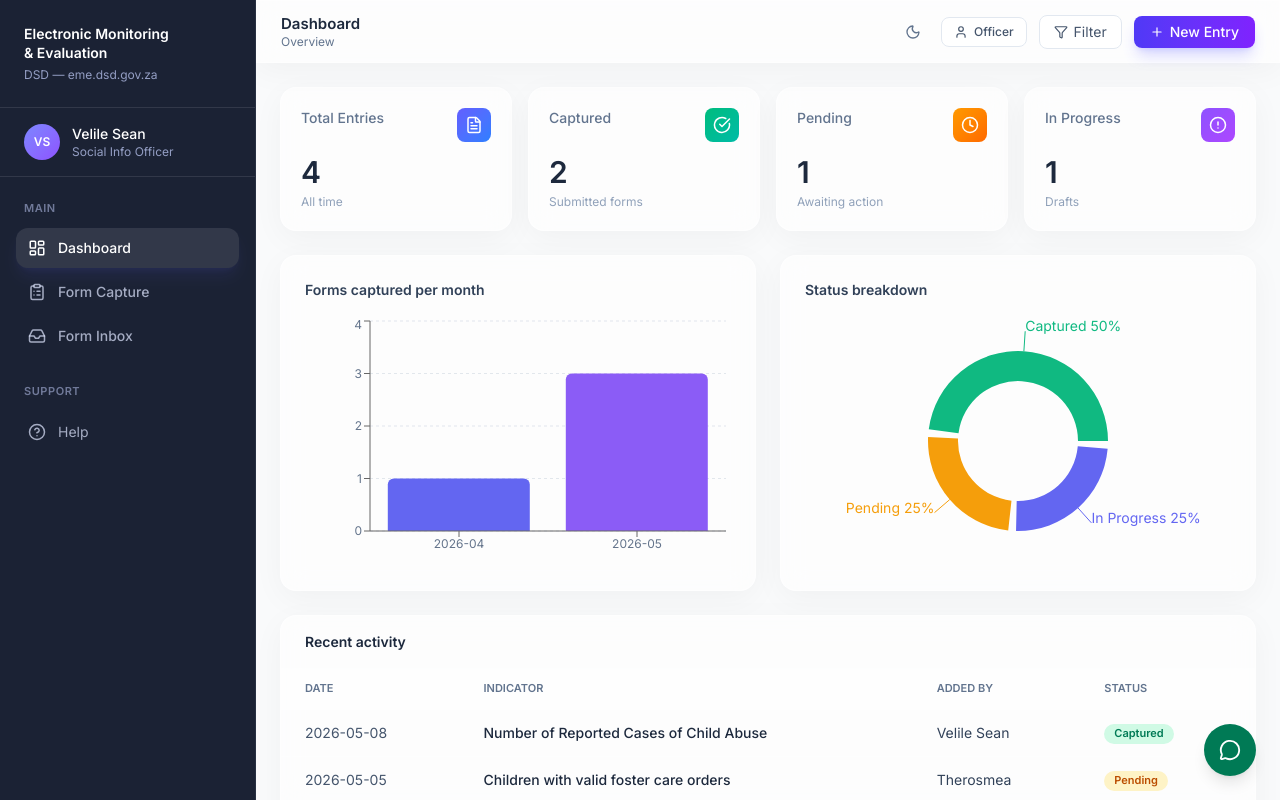
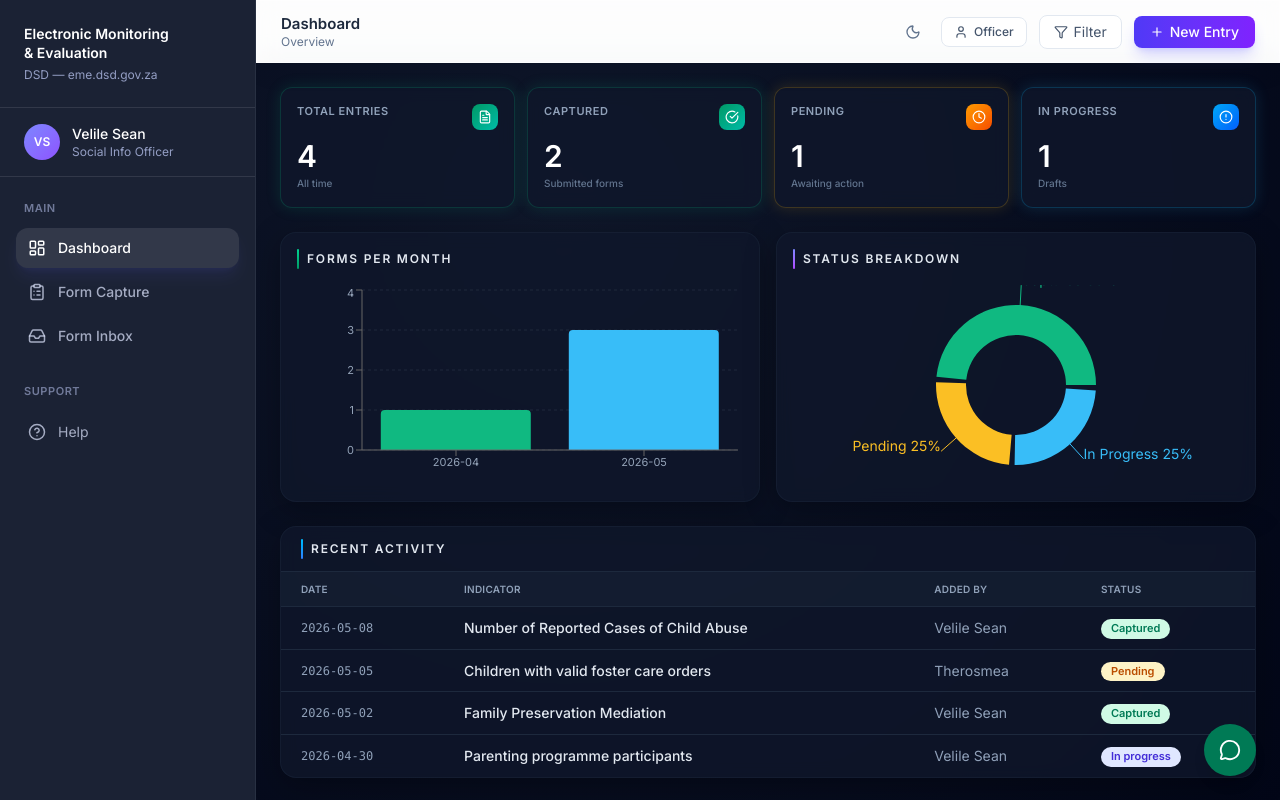
Before and after one commit to MondeNel/dsd_system, a React (Vite) app in the folder dsd_system/: page / in a window 1280 px wide. Built offline with nearby package versions, Linux system fonts and the light colour scheme.

Commit message:
Fix Dashboard white space: negative margins for edge-to-edge dark theme

```diff
--- a/dsd_system/src/components/DashboardView.jsx
+++ b/dsd_system/src/components/DashboardView.jsx
@@ -8,19 +8,15 @@ import {
   BarChart, Bar, XAxis, YAxis, CartesianGrid, Tooltip, ResponsiveContainer,
   PieChart, Pie, Cell,
 } from 'recharts';
-import { CardSkeleton, ChartSkeleton, TableSkeleton } from './Skeletons';
+import { CardSkeleton, ChartSkeleton } from './Skeletons';
 
-const CHART_COLORS = ['#6366f1', '#8b5cf6', '#a78bfa', '#c4b5fd'];
-const PIE_COLORS = ['#10b981', '#f59e0b', '#6366f1'];
+const CHART_COLORS = ['#10b981', '#38bdf8', '#a78bfa', '#f472b6'];
+const PIE_COLORS = ['#10b981', '#fbbf24', '#38bdf8'];
 
-// Helper: given "2026-04" return { dateFrom: "2026-04-01", dateTo: "2026-04-30" }
 const getMonthRange = (monthStr) => {
   const [year, month] = monthStr.split('-');
   const lastDay = new Date(parseInt(year), parseInt(month), 0).getDate().toString().padStart(2, '0');
-  return {
-    dateFrom: `${year}-${month}-01`,
-    dateTo: `${year}-${month}-${lastDay}`,
-  };
+  return { dateFrom: `${year}-${month}-01`, dateTo: `${year}-${month}-${lastDay}` };
 };
 
 export default function DashboardView({ onEntryClick, onQuickFilter, onChartFilter }) {
@@ -32,26 +28,28 @@ export default function DashboardView({ onEntryClick, onQuickFilter, onChartFilt
     return () => clearTimeout(timer);
   }, []);
 
+  // ========== SKELETON ==========
   if (loading) {
     return (
-      <div className="space-y-6">
-        <div className="grid grid-cols-1 sm:grid-cols-2 lg:grid-cols-4 gap-4">
+      <div className="-m-4 sm:-m-6 p-4 sm:p-6 min-h-full"
+        style={{ background: 'radial-gradient(circle at 20% 30%, #0f172a, #020617)' }}>
+        <div className="grid grid-cols-2 lg:grid-cols-4 gap-3 mb-4">
           {Array.from({ length: 4 }).map((_, i) => <CardSkeleton key={i} />)}
         </div>
-        <div className="grid grid-cols-1 lg:grid-cols-2 gap-6">
-          <ChartSkeleton />
-          <ChartSkeleton />
+        <div className="grid grid-cols-1 lg:grid-cols-2 gap-4 mb-4">
+          <ChartSkeleton /><ChartSkeleton />
         </div>
-        <TableSkeleton rows={5} cols={role === 'supervisor' ? 5 : 4} />
+        <div className="h-40 bg-slate-800/50 rounded-xl animate-pulse" />
       </div>
     );
   }
 
+  // ========== DATA ==========
   const total = entries.length;
   const captured = entries.filter((e) => e.status === 'captured').length;
   const pending = entries.filter((e) => e.status === 'pending').length;
   const inProgress = entries.filter((e) => e.status === 'inprogress').length;
-  const recent = [...entries].sort((a, b) => new Date(b.date) - new Date(a.date)).slice(0, 5);
+  const recent = [...entries].sort((a, b) => new Date(b.date) - new Date(a.date)).slice(0, 6);
 
   const monthsMap = {};
   entries.forEach((e) => {
@@ -68,141 +66,104 @@ export default function DashboardView({ onEntryClick, onQuickFilter, onChartFilt
     { name: 'In Progress', value: inProgress },
   ].filter((d) => d.value > 0);
 
-  // Click handlers for charts
   const handleBarClick = (data) => {
-    if (data && data.name) {
-      const range = getMonthRange(data.name);
-      onChartFilter(range);
-    }
+    if (data?.name) onChartFilter(getMonthRange(data.name));
   };
-
   const handlePieClick = (data) => {
-    if (data && data.name) {
-      const statusMap = {
-        'Captured': 'captured',
-        'Pending': 'pending',
-        'In Progress': 'inprogress',
-      };
-      const status = statusMap[data.name] || data.name.toLowerCase();
-      onChartFilter({ status });
+    if (data?.name) {
+      const map = { 'Captured': 'captured', 'Pending': 'pending', 'In Progress': 'inprogress' };
+      onChartFilter({ status: map[data.name] || data.name.toLowerCase() });
     }
   };
 
   return (
-    <div className="space-y-6">
-      {/* Summary cards – now clickable */}
-      <div className="grid grid-cols-1 sm:grid-cols-2 lg:grid-cols-4 gap-4">
-        <div onClick={() => onQuickFilter('all')} className="cursor-pointer">
-          <SummaryCard icon={FileText} label="Total Entries" value={total} sub="All time" color="indigo" />
-        </div>
-        <div onClick={() => onQuickFilter('captured')} className="cursor-pointer">
-          <SummaryCard icon={CheckCircle} label="Captured" value={captured} sub="Submitted forms" color="emerald" />
-        </div>
-        <div onClick={() => onQuickFilter('pending')} className="cursor-pointer">
-          <SummaryCard icon={Clock} label="Pending" value={pending} sub="Awaiting action" color="amber" />
-        </div>
-        <div onClick={() => onQuickFilter('inprogress')} className="cursor-pointer">
-          <SummaryCard icon={AlertCircle} label="In Progress" value={inProgress} sub="Drafts" color="violet" />
-        </div>
+    <div className="-m-4 sm:-m-6 p-4 sm:p-6 min-h-full"
+      style={{ background: 'radial-gradient(circle at 30% 20%, #0f172a, #020617)' }}>
+
+      {/* ── Cards bar ── */}
+      <div className="grid grid-cols-2 lg:grid-cols-4 gap-3 mb-6">
+        <ExecutiveCard icon={FileText} label="Total Entries" value={total} sub="All time" color="emerald" onClick={() => onQuickFilter('all')} />
+        <ExecutiveCard icon={CheckCircle} label="Captured" value={captured} sub="Submitted forms" color="emerald" onClick={() => onQuickFilter('captured')} />
+        <ExecutiveCard icon={Clock} label="Pending" value={pending} sub="Awaiting action" color="amber" onClick={() => onQuickFilter('pending')} />
+        <ExecutiveCard icon={AlertCircle} label="In Progress" value={inProgress} sub="Drafts" color="sky" onClick={() => onQuickFilter('inprogress')} />
       </div>
 
-      {/* Charts */}
-      <div className="grid grid-cols-1 lg:grid-cols-2 gap-6">
+      {/* ── Charts ── */}
+      <div className="grid grid-cols-1 lg:grid-cols-2 gap-4 mb-6">
         {/* Bar chart */}
-        <div className="glass-card rounded-2xl p-4 sm:p-6">
-          <h3 className="mb-4 text-sm font-semibold text-slate-700 dark:text-slate-200">Forms captured per month</h3>
-          <ResponsiveContainer width="100%" height={250}>
+        <div className="bg-slate-900/80 backdrop-blur-sm border border-slate-700/20 rounded-2xl shadow-[0_8px_32px_rgba(0,0,0,0.3)] p-4">
+          <div className="flex items-center gap-2 mb-4">
+            <div className="h-5 w-0.5 bg-gradient-to-b from-emerald-400 to-emerald-600 rounded-full" />
+            <h3 className="text-xs font-bold text-slate-200 uppercase tracking-[0.15em]">Forms per month</h3>
+          </div>
+          <ResponsiveContainer width="100%" height={200}>
             <BarChart data={barData}>
-              <CartesianGrid strokeDasharray="3 3" vertical={false} stroke="rgba(148,163,184,0.25)" />
-              <XAxis dataKey="name" tick={{ fontSize: 12, fill: '#64748b' }} />
-              <YAxis allowDecimals={false} tick={{ fontSize: 12, fill: '#64748b' }} />
-              <Tooltip cursor={{ fill: '#f1f5f9' }} />
-              <Bar
-                dataKey="entries"
-                radius={[6, 6, 0, 0]}
-                cursor="pointer"
-                onClick={handleBarClick}
-              >
-                {barData.map((_, index) => (
-                  <Cell key={index} fill={CHART_COLORS[index % CHART_COLORS.length]} />
-                ))}
+              <CartesianGrid strokeDasharray="3 3" vertical={false} stroke="rgba(148,163,184,0.12)" />
+              <XAxis dataKey="name" tick={{ fontSize: 11, fill: '#94a3b8' }} />
+              <YAxis allowDecimals={false} tick={{ fontSize: 11, fill: '#94a3b8' }} />
+              <Tooltip cursor={{ fill: 'rgba(15,23,42,0.6)' }} contentStyle={{ background: '#1e293b', borderColor: '#334155', borderRadius: 8, color: '#f1f5f9' }} />
+              <Bar dataKey="entries" radius={[4,4,0,0]} cursor="pointer" onClick={handleBarClick}>
+                {barData.map((_, i) => <Cell key={i} fill={CHART_COLORS[i % CHART_COLORS.length]} />)}
               </Bar>
             </BarChart>
           </ResponsiveContainer>
         </div>
 
         {/* Pie chart */}
-        <div className="glass-card rounded-2xl p-4 sm:p-6">
-          <h3 className="mb-4 text-sm font-semibold text-slate-700 dark:text-slate-200">Status breakdown</h3>
-          <ResponsiveContainer width="100%" height={250}>
+        <div className="bg-slate-900/80 backdrop-blur-sm border border-slate-700/20 rounded-2xl shadow-[0_8px_32px_rgba(0,0,0,0.3)] p-4">
+          <div className="flex items-center gap-2 mb-4">
+            <div className="h-5 w-0.5 bg-gradient-to-b from-indigo-400 to-purple-500 rounded-full" />
+            <h3 className="text-xs font-bold text-slate-200 uppercase tracking-[0.15em]">Status breakdown</h3>
+          </div>
+          <ResponsiveContainer width="100%" height={200}>
             <PieChart>
-              <Pie
-                data={statusData}
-                cx="50%"
-                cy="50%"
-                innerRadius={60}
-                outerRadius={90}
-                paddingAngle={5}
-                dataKey="value"
+              <Pie data={statusData} cx="50%" cy="50%" innerRadius={50} outerRadius={80} paddingAngle={4} dataKey="value"
                 label={({ name, percent }) => `${name} ${Math.round(percent * 100)}%`}
-                onClick={handlePieClick}
-                cursor="pointer"
-              >
-                {statusData.map((_, index) => (
-                  <Cell key={index} fill={PIE_COLORS[index % PIE_COLORS.length]} stroke="none" />
-                ))}
+                onClick={handlePieClick} cursor="pointer">
+                {statusData.map((_, i) => <Cell key={i} fill={PIE_COLORS[i % PIE_COLORS.length]} stroke="none" />)}
               </Pie>
-              <Tooltip />
+              <Tooltip contentStyle={{ background: '#1e293b', borderColor: '#334155', borderRadius: 8, color: '#f1f5f9' }} />
             </PieChart>
           </ResponsiveContainer>
         </div>
       </div>
 
-      {/* Recent activity – rows already clickable */}
-      <div className="glass-card overflow-hidden rounded-2xl">
-        <div className="px-4 sm:px-6 py-4 border-b border-white/20 dark:border-slate-700/30">
-          <h3 className="text-sm font-semibold text-slate-800 dark:text-slate-100">
-            Recent activity
-            {role === 'supervisor' && (
-              <span className="ml-2 text-[11px] font-normal text-slate-400 dark:text-slate-500">All locations</span>
-            )}
-          </h3>
+      {/* ── Recent activity ── */}
+      <div className="bg-slate-900/80 backdrop-blur-sm border border-slate-700/20 rounded-2xl shadow-[0_8px_32px_rgba(0,0,0,0.3)] overflow-hidden">
+        <div className="px-5 py-3 border-b border-slate-800 flex items-center justify-between">
+          <div className="flex items-center gap-2">
+            <div className="h-5 w-0.5 bg-gradient-to-b from-sky-400 to-blue-500 rounded-full" />
+            <h3 className="text-xs font-bold text-slate-200 uppercase tracking-[0.15em]">Recent activity</h3>
+            {role === 'supervisor' && <span className="text-[10px] text-slate-500 ml-2">All locations</span>}
+          </div>
         </div>
         <div className="overflow-x-auto">
-          <table className="w-full min-w-[600px]">
-            <thead className="bg-white/30 dark:bg-slate-800/30 text-[11px] font-semibold uppercase text-slate-500 dark:text-slate-400">
+          <table className="w-full min-w-[580px]">
+            <thead className="bg-slate-800/40 text-[10px] font-semibold uppercase text-slate-400 tracking-wide">
               <tr>
-                <th className="px-4 sm:px-6 py-3 text-left">Date</th>
-                <th className="px-4 sm:px-6 py-3 text-left">Indicator</th>
-                <th className="px-4 sm:px-6 py-3 text-left">Added by</th>
-                {role === 'supervisor' && (
-                  <th className="px-4 sm:px-6 py-3 text-left">Location</th>
-                )}
-                <th className="px-4 sm:px-6 py-3 text-left">Status</th>
+                <th className="px-5 py-2.5 text-left">Date</th>
+                <th className="px-5 py-2.5 text-left">Indicator</th>
+                <th className="px-5 py-2.5 text-left">Added by</th>
+                {role === 'supervisor' && <th className="px-5 py-2.5 text-left">Location</th>}
+                <th className="px-5 py-2.5 text-left">Status</th>
               </tr>
             </thead>
             <tbody>
               {recent.map((entry) => (
-                <tr
-                  key={entry.id}
-                  className="border-t border-white/20 dark:border-slate-700/30 hover:bg-white/40 dark:hover:bg-slate-700/40 transition cursor-pointer"
-                  onClick={() => onEntryClick(entry)}
-                >
-                  <td className="px-4 sm:px-6 py-3 text-sm text-slate-600 dark:text-slate-300">{entry.date}</td>
-                  <td className="px-4 sm:px-6 py-3 text-sm font-medium text-slate-800 dark:text-slate-100">{entry.indicator}</td>
-                  <td className="px-4 sm:px-6 py-3 text-sm text-slate-700 dark:text-slate-200">{entry.addedBy}</td>
-                  {role === 'supervisor' && (
-                    <td className="px-4 sm:px-6 py-3 text-sm text-slate-500 dark:text-slate-400">{entry.location}</td>
-                  )}
-                  <td className="px-4 sm:px-6 py-3">
-                    <StatusBadge status={entry.status} />
-                  </td>
+                <tr key={entry.id}
+                  className="border-t border-slate-800 hover:bg-slate-800/30 transition cursor-pointer group"
+                  onClick={() => onEntryClick(entry)}>
+                  <td className="px-5 py-2.5 text-xs text-slate-400 font-mono">{entry.date}</td>
+                  <td className="px-5 py-2.5 text-sm font-medium text-slate-200 group-hover:text-white">{entry.indicator}</td>
+                  <td className="px-5 py-2.5 text-sm text-slate-400">{entry.addedBy}</td>
+                  {role === 'supervisor' && <td className="px-5 py-2.5 text-sm text-slate-400">{entry.location}</td>}
+                  <td className="px-5 py-2.5"><StatusBadge status={entry.status} /></td>
                 </tr>
               ))}
               {recent.length === 0 && (
                 <tr>
-                  <td colSpan={5} className="px-6 py-8 text-center text-sm text-slate-400 dark:text-slate-500">
-                    No entries yet.
+                  <td colSpan={5} className="px-6 py-10 text-center text-xs text-slate-600 italic">
+                    No entries yet – data will appear here once captured.
                   </td>
                 </tr>
               )}
@@ -214,23 +175,24 @@ export default function DashboardView({ onEntryClick, onQuickFilter, onChartFilt
   );
 }
 
-function SummaryCard({ icon: Icon, label, value, sub, color }) {
-  const gradients = {
-    indigo: 'from-indigo-500 to-blue-500',
-    emerald: 'from-emerald-500 to-teal-500',
-    amber: 'from-amber-500 to-orange-500',
-    violet: 'from-violet-500 to-purple-500',
+/* Enhanced executive card with glow */
+function ExecutiveCard({ icon: Icon, label, value, sub, color, onClick }) {
+  const glows = {
+    emerald: 'shadow-[0_0_15px_rgba(16,185,129,0.15)] border-emerald-500/20',
+    amber: 'shadow-[0_0_15px_rgba(251,191,36,0.15)] border-amber-400/20',
+    sky: 'shadow-[0_0_15px_rgba(56,189,248,0.15)] border-sky-400/20',
   };
   return (
-    <div className="glass-card rounded-2xl p-4 sm:p-5 transition-all hover:shadow-xl hover:-translate-y-0.5">
+    <div onClick={onClick}
+      className={`rounded-xl bg-slate-900/80 backdrop-blur-sm border ${glows[color] || 'border-slate-700/30'} p-3 sm:p-4 cursor-pointer transition-all hover:scale-[1.02] hover:shadow-lg`}>
       <div className="flex items-start justify-between">
-        <p className="text-sm font-medium text-slate-500 dark:text-slate-400">{label}</p>
-        <div className={`rounded-lg bg-gradient-to-br ${gradients[color]} p-2`}>
-          <Icon size={18} className="text-white" />
+        <span className="text-[11px] font-semibold uppercase text-slate-400 tracking-wider">{label}</span>
+        <div className={`p-1.5 rounded-lg bg-gradient-to-br ${color === 'emerald' ? 'from-emerald-600 to-teal-500' : color === 'amber' ? 'from-amber-500 to-orange-600' : 'from-sky-500 to-blue-600'}`}>
+          <Icon size={14} className="text-white" />
         </div>
       </div>
-      <p className="mt-3 text-2xl sm:text-3xl font-bold text-slate-800 dark:text-slate-100">{value}</p>
-      <p className="mt-1 text-xs text-slate-400 dark:text-slate-500">{sub}</p>
+      <p className="mt-2 text-2xl sm:text-3xl font-bold text-white tracking-tight">{value}</p>
+      <p className="mt-0.5 text-[10px] text-slate-500 font-medium">{sub}</p>
     </div>
   );
 }
```
